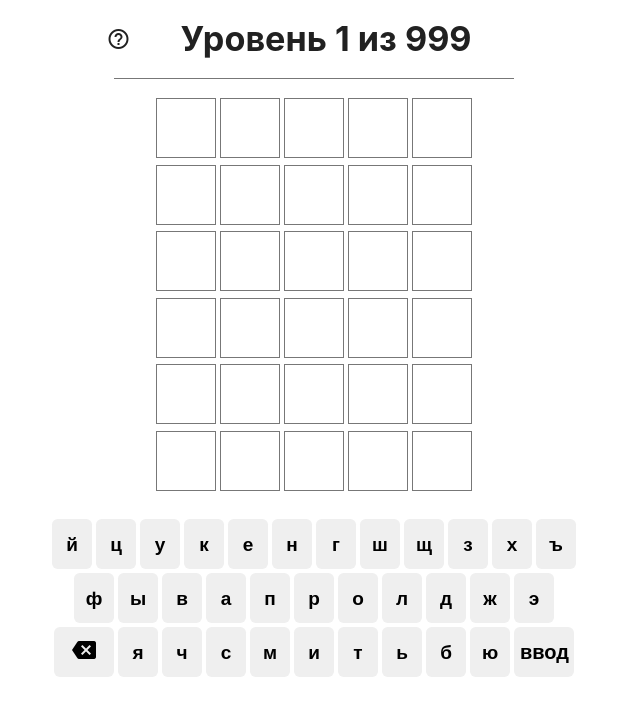
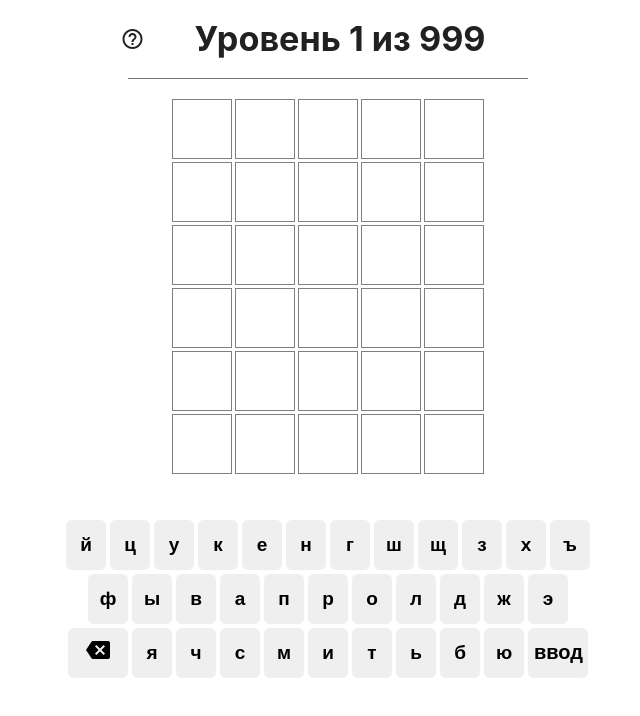
Before and after one commit to KatySkl/game, a React (Create React App) app: page / in a window 1280 px wide. Shown: the top 716 px of the page, without its empty margins (326-966 px from the left). Built offline with nearby package versions, Linux system fonts and the light colour scheme; the HTML template or start-up script is replaced by a standard one.

Commit message:
feat: update playing field

```diff
--- a/src/App.js
+++ b/src/App.js
@@ -1,14 +1,23 @@
 import { Title } from "./components/title/title";
 import { Field } from "./components/playing-field/playing-field";
-import {Keyboard} from "./components/keyboard/keyboard";
+import { Keyboard } from "./components/keyboard/keyboard";
+
+const field = [
+  ['', '', '', '', ''],
+  ['', '', '', '', ''],
+  ['', '', '', '', ''],
+  ['', '', '', '', ''],
+  ['', '', '', '', ''],
+  ['', '', '', '', ''],
+]
 
 function App() {
   return (
-     <div className="app">
-        <Title />
-        <Field />
-        <Keyboard />
-     </div>
+    <div className="app">
+      <Title />
+      <Field field={field} />
+      <Keyboard />
+    </div>
   );
 }
 
--- a/src/components/keyboard/keyboard.jsx
+++ b/src/components/keyboard/keyboard.jsx
@@ -34,7 +34,7 @@ export const Keyboard = () => {
                 <button className={style.letter}>э</button>
             </div>
             <div className={style.container}>
-                <button className={style.backSpace}><i class="material-icons">backspace</i></button>
+                <button className={style.backSpace}><i className="material-icons">backspace</i></button>
                 <button className={style.letter}>я</button>
                 <button className={style.letter}>ч</button>
                 <button className={style.letter}>с</button>
--- a/src/components/playing-field/playing-field.jsx
+++ b/src/components/playing-field/playing-field.jsx
@@ -1,54 +1,30 @@
 import React from "react";
 import style from './playing-field.module.css'
 
-export const Field = () => {
-
-    return(
-        <div>
-            <div className={style.str}>
-                <div className={style.square}></div>
-                <div className={style.square}></div>
-                <div className={style.square}></div>
-                <div className={style.square}></div>
-                <div className={style.square}></div>
-            </div>
-            <div className={style.str}>
-                <div className={style.square}></div>
-                <div className={style.square}></div>
-                <div className={style.square}></div>
-                <div className={style.square}></div>
-                <div className={style.square}></div>
-            </div>
-            <div className={style.str}>
-                <div className={style.square}></div>
-                <div className={style.square}></div>
-                <div className={style.square}></div>
-                <div className={style.square}></div>
-                <div className={style.square}></div>
-            </div>
-            <div className={style.str}>
-                <div className={style.square}></div>
-                <div className={style.square}></div>
-                <div className={style.square}></div>
-                <div className={style.square}></div>
-                <div className={style.square}></div>
-            </div>
-            <div className={style.str}>
-                <div className={style.square}></div>
-                <div className={style.square}></div>
-                <div className={style.square}></div>
-                <div className={style.square}></div>
-                <div className={style.square}></div>
-            </div>
-            <div className={style.str}>
-                <div className={style.square}></div>
-                <div className={style.square}></div>
-                <div className={style.square}></div>
-                <div className={style.square}></div>
-                <div className={style.square}></div>
-            </div>
-            <hr className={style.indent}/>
+const Cell = ({ character }) => {
+    return (
+        <div className={style.square}>
+            <span>{character.toUpperCase()}</span>
         </div>
-
     )
 }
+
+
+/**
+ * Игровое поле
+ *
+ * @param {*} param0
+ * @returns
+ */
+export const Field = ({ field = [] }) => {
+    return (
+        <div className={style['playing-field']}>
+            {field.map((arrayOfChars, row) =>
+                arrayOfChars.map((character, col) =>
+                    <Cell key={`row${row}-col${col}${character}`} character={character} />
+                )
+            )}
+            <hr className={style.indent} />
+        </div>
+    )
+}
--- a/src/components/playing-field/playing-field.module.css
+++ b/src/components/playing-field/playing-field.module.css
@@ -1,16 +1,20 @@
+.playing-field {
+  display: grid;
+  grid-template-rows: repeat(6, 60px);
+  grid-template-columns: repeat(5, 60px);
+  height: 100%;
+  place-items: center;
+  gap: 0.2rem;
+}
+
 .square {
-    width: 60px;
-    height: 60px;
-    background: #ffffff;
-    border: #777777;
-    border-style: solid;
-    border-width: 1px;
-    margin: 0 auto auto;
-    display: inline-block;
-    margin: 0px 2px 0px 2px;
+  width: 100%;
+  height: 100%;
+  border: 1px solid grey;
+  display: grid;
+  place-items: center;
+}
 
-  }
-
-  .indent {
-    height: 0px;
-  }
+.indent {
+  height: 0px;
+}
--- a/src/index.css
+++ b/src/index.css
@@ -14,8 +14,11 @@ code {
 }
 
 .app {
+  display: grid;
+  place-items: center;
   min-width: 400px;
-  max-width: 1300px;
+  max-width: 500px;
   min-height: 680px;
   max-height: 750px;
+  margin: auto;
 }
```
Also changed, not shown: 1 other file (tests, documents, lock files or other folders).
